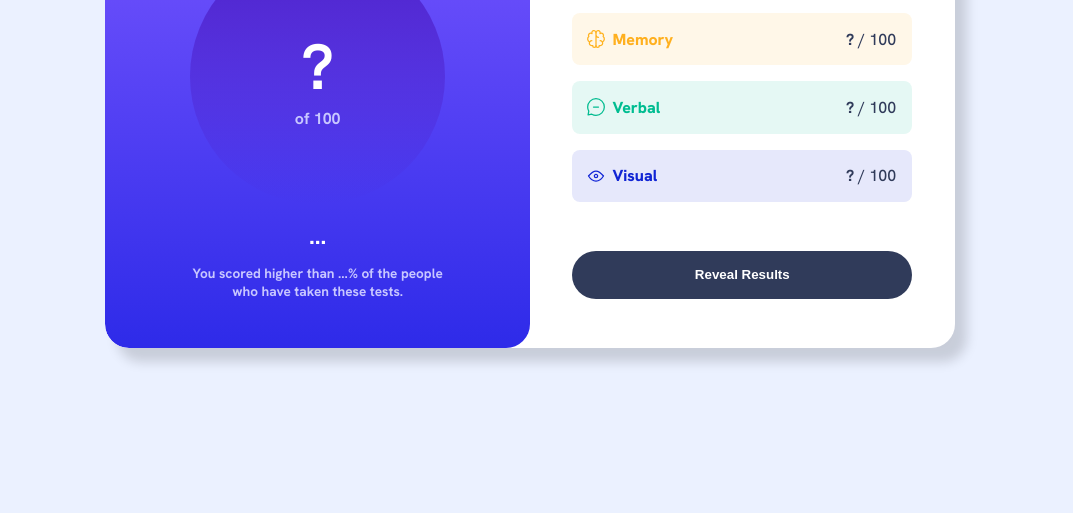
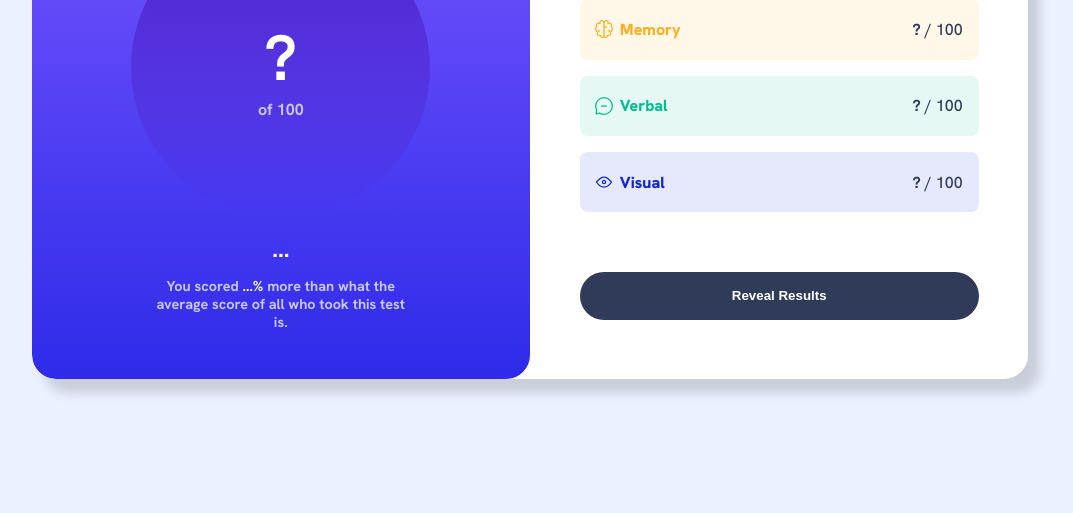
Before and after one commit to Michal-Skoula/fm-results-summary, a plain HTML site: page fm-results-summary/index.html in a window 1280 px wide. Shown: the part 287-800 px from the top of the page, without its empty margins (110-1183 px from the left). Drawn offline with Linux system fonts and the light colour scheme.

Commit message:
v5 [completed], added button hover and fixed up some minor issues

```diff
--- a/fm-results-summary/index.html
+++ b/fm-results-summary/index.html
@@ -20,7 +20,7 @@
         </div>
       </div>
       <h4 class="js-score">...</h4>
-      <h5>You scored higher than <span class="js-percentage">...</span>% of the people who have taken these tests.</h5>
+      <h5>You scored <span class="js-percentage white-text-highlight">...</span ><span class="white-text-highlight">%</span> more than what the average score of all who took this test is.</h5>
     </div>
     <div class="summary-container">
       <h2>Summary</h2>
--- a/fm-results-summary/style.css
+++ b/fm-results-summary/style.css
@@ -86,7 +86,6 @@ Use transparency to get the colour variations necessary to match the design. Hin
 body{
   min-width:100%;
   min-height:100vh;
-  overflow:hidden;
   font-family: 'Hanken Grotesk', sans-serif;
   font-size:62.5%;
   background-color: var(--neutral-paleblue);
@@ -102,7 +101,6 @@ body{
   box-shadow: 12px 14px 12px 0px rgba(0,0,0,0.15);
   border-radius:1.5rem;
   overflow: hidden;
-  /*gap:2rem;*/
   place-self: center;
 }
 .result-container{
@@ -149,10 +147,13 @@ body{
   margin:1rem 0 0.8rem 0;
 }
 .result-container h5 {
-  font-size: .85rem;
+  font-size: .9rem;
   color: var(--neutral-lightlavender);
-  max-width:60%;
+  max-width:50%;
   margin:0 auto 3rem auto;
+}
+.white-text-highlight {
+  color: var(--neutral-white)
 }
 .summary-container {
   width:80%;
@@ -215,7 +216,7 @@ body{
 
 .summary-container button {
   color:var(--neutral-white);
-  background: var(--neutral-darkgrayblue);
+  background-color:var(--neutral-darkgrayblue);
   width:100%;
   height:3rem;
   border-radius: 1.5rem;
@@ -223,26 +224,12 @@ body{
   display: grid;
   place-self: center;
   place-items: center;
-  transition: opacity 0.5s, background 0.5s;
+  transition: all 0.2s;
   border:none;
   margin-bottom:1rem;
 }
-
-@keyframes button-hover {
-  from{
-    opacity: 0;
-  }
-  to{
-    opacity: 1;
-  }
-}
 .summary-container button:hover {
-  animation: button-hover 500ms;
-  background:linear-gradient(
-    180deg,
-    var(--gradient-lightslateblue),
-    var(--gradient-lightroyalblue)
-    );
+  background-color:var(--gradient-lightroyalblue);
 }
 .summary-container button:active{
   opacity:0.8;
@@ -252,8 +239,6 @@ body{
     grid-template-columns: 1fr;
     max-width: 100%;
     width:100%;
-    position:absolute;
-    top:0;
     border-radius: 0 0 2rem 2rem;
   }
   .result-container {
```
Also changed, not shown: fm-results-summary/script.js (+0 -10 lines).
